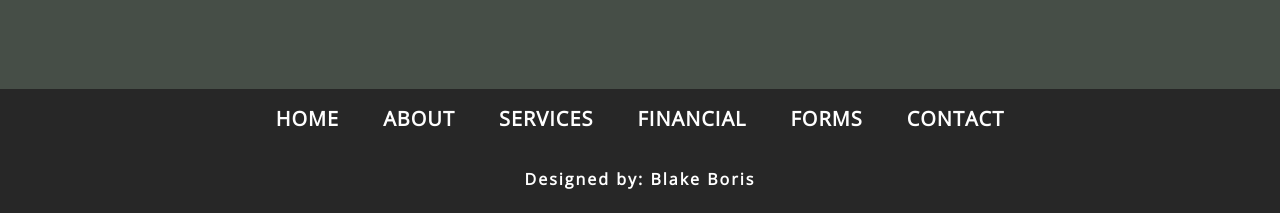
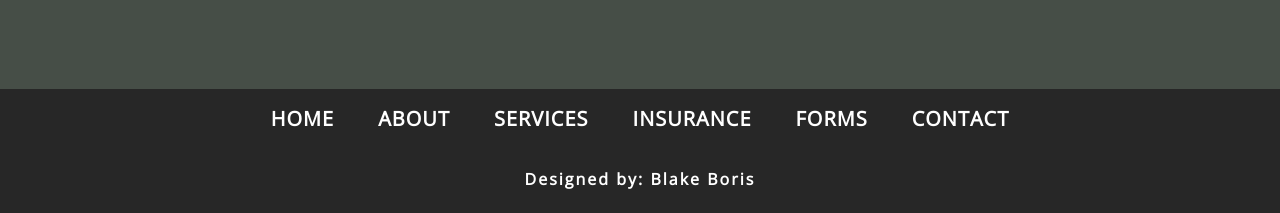
Before and after one commit to PlGGS/sharonboris.com, a Jekyll site: the page built from index.html, in a window 1280 px wide and 900 px high, scrolled down 4027 px. Shown: the part 684-897 px from the top of the window. Built offline with Jekyll 4.4.1, drawn with Linux system fonts in a browser that asks for light colours; nearby versions of some CDN libraries; some web fonts are replaced.

Commit message:
Changed financial to insurance in footer

```diff
--- a/_layouts/default.html
+++ b/_layouts/default.html
@@ -63,7 +63,7 @@
                     <li><a href="#home">Home</a></li>
                     <li><a href="#about">About</a></li>
                     <li><a href="#services">Services</a></li>
-                    <li><a href="#financial">Financial</a></li>
+                    <li><a href="#financial">Insurance</a></li>
                     <li><a href="#forms">Forms</a></li>
                     <li><a href="#contact">Contact</a></li>
                 </ul>
```
